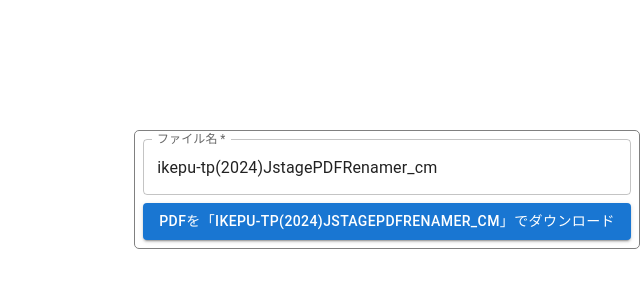
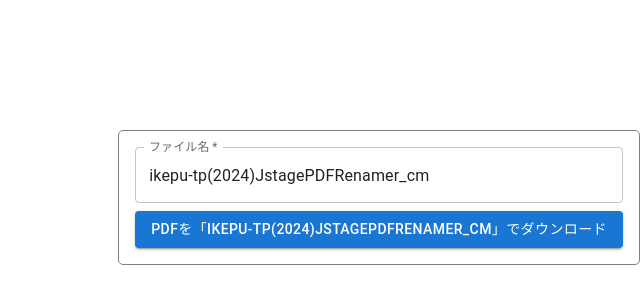
Before and after one commit to ikepu-tp/JstagePdfRenamer, a React (Vite) app: page / in a window 1280 px wide. Shown: the top 304 px of the page, without its empty margins (640-1280 px from the left). Built offline with nearby package versions, Linux system fonts and the light colour scheme.

Commit message:
fix for extensions

```diff
--- a/package.json
+++ b/package.json
@@ -8,7 +8,7 @@
     "copy-public": "copyfiles -u 1 'public/**/*' dist/",
     "copy-img": "copyfiles -u 1 'img/**/*' dist/img/",
     "copy": "yarn copy-public && yarn copy-img",
-    "build": "tsc -b && vite build && yarn copy",
+    "build": "tsc -b && vite build",
     "lint": "eslint .",
     "preview": "vite preview"
   },
@@ -16,6 +16,7 @@
     "@emotion/react": "^11.14.0",
     "@emotion/styled": "^11.14.0",
     "@mui/material": "^6.4.8",
+    "@vitejs/plugin-react": "^4.5.2",
     "copyfiles": "^2.4.1",
     "react": "^19.0.0",
     "react-dom": "^19.0.0"
--- a/src/addElements.tsx
+++ b/src/addElements.tsx
@@ -1,5 +1,7 @@
 import DownloadArea from "./components/DownloadArea";
 import render from "./main";
+
+console.log("Download area loaded");
 
 // 要素ラッパー
 const Wrapper = document.createElement("div");
--- a/src/components/DownloadArea.tsx
+++ b/src/components/DownloadArea.tsx
@@ -18,7 +18,7 @@ export default function DownloadArea(): React.ReactElement {
   return (
     <Box
       sx={{
-        padding: 1,
+        padding: 2,
         position: "fixed",
         right: 0,
         top: "130px",
@@ -28,7 +28,7 @@ export default function DownloadArea(): React.ReactElement {
         borderRadius: "5px",
         minWidth: "300px",
         width: "fit-content",
-        maxWidth: "50%",
+        maxWidth: "500px",
       }}
     >
       <FormControl sx={{ display: "block", mb: 1 }}>
--- a/public/setting.html
+++ b/src/html/setting.html
@@ -8,6 +8,6 @@
   </head>
   <body>
     <div id="root"></div>
-    <script type="module" src="./setting.es.js"></script>
+    <script type="module" src="/src/setting.tsx"></script>
   </body>
 </html>
--- a/src/setting.tsx
+++ b/src/setting.tsx
@@ -1,4 +1,6 @@
 import SettingForm from "./components/SettingForm";
 import render from "./main";
 
+console.log("Setting page loaded");
+
 render(document.getElementById("root") as HTMLDivElement, <SettingForm />);
```
Also changed, not shown: setting.html (deleted, +0 -13 lines), manifest.json, 1 other file (tests, documents, lock files or other folders).
